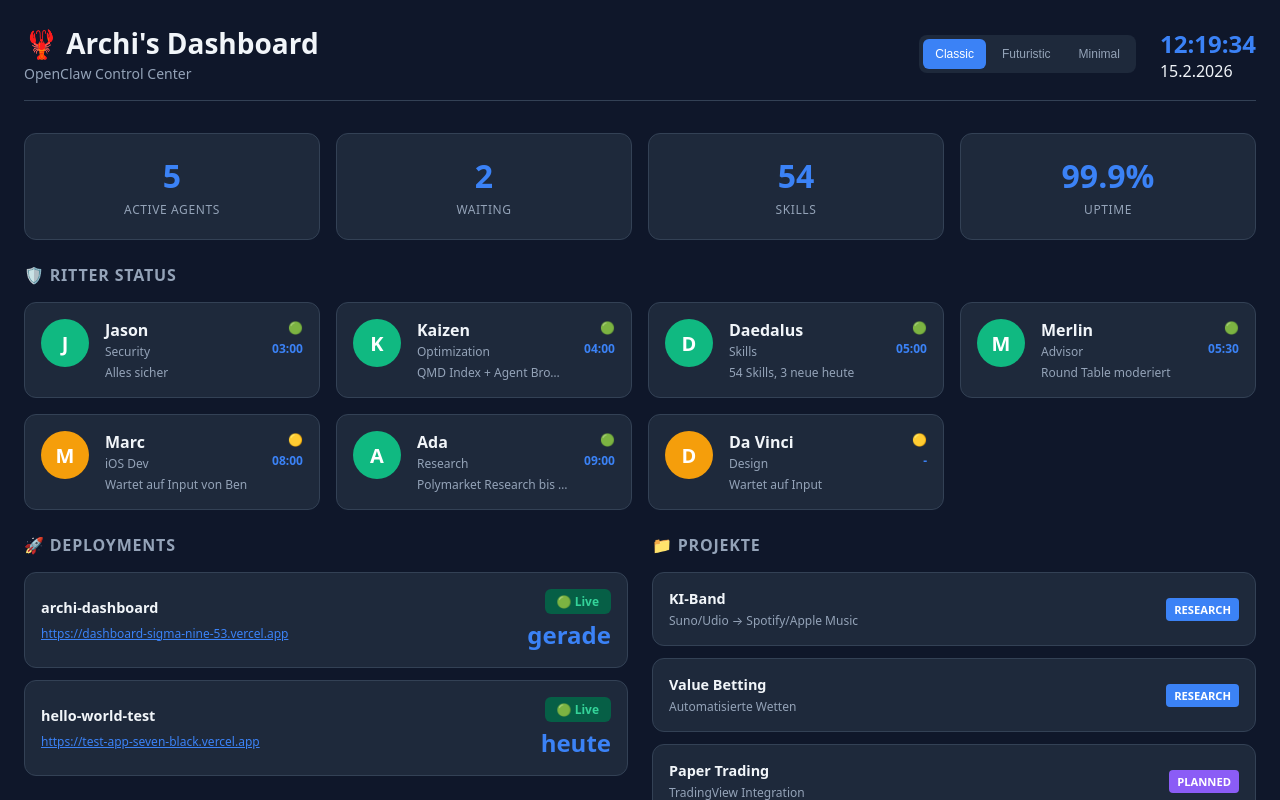
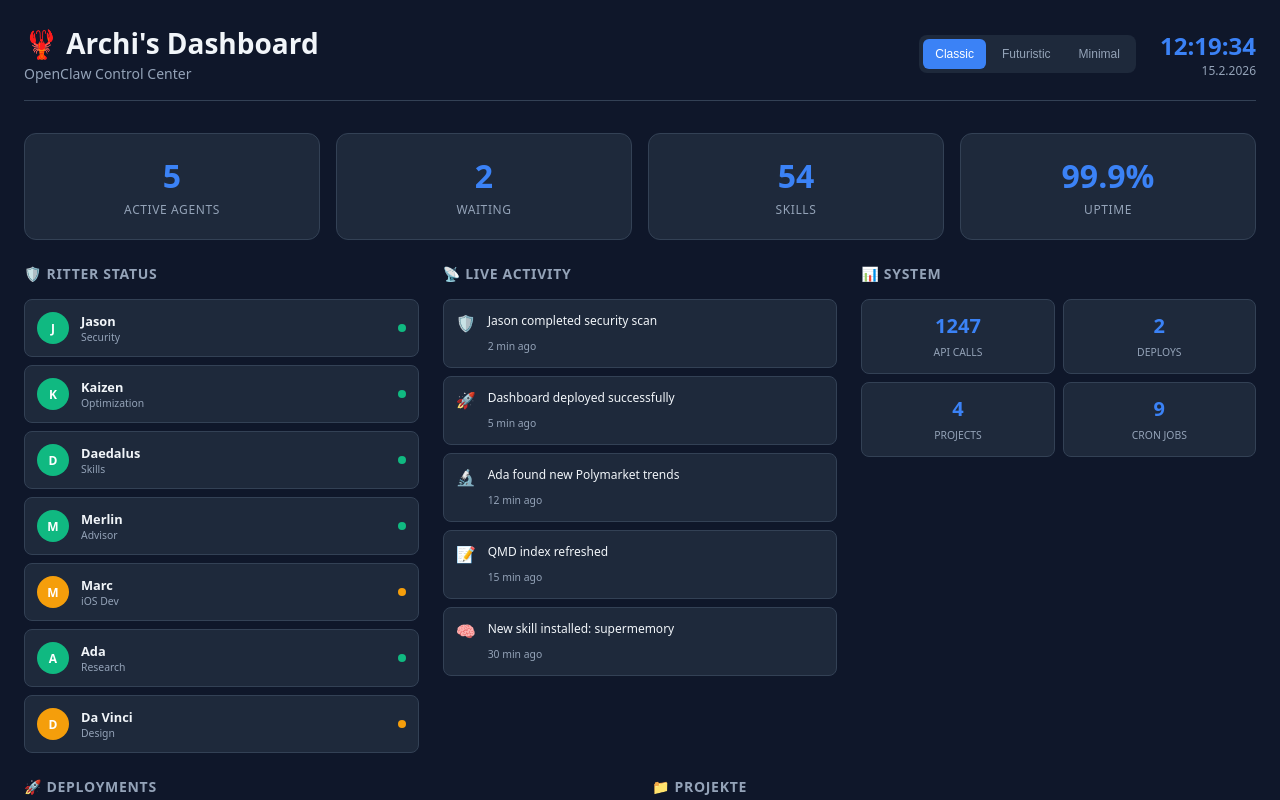
Before and after one commit to BenbalBerlin/archi-dashboard, a React (Vite) app: page / in a window 1280 px wide. Shown: the top 800 px of the page. Built offline with nearby package versions, Linux system fonts and the light colour scheme.

Commit message:
feat: enhanced dashboard with live activity feed and animations

```diff
--- a/src/App.css
+++ b/src/App.css
@@ -1,4 +1,4 @@
-/* Base Styles - Default to Classic */
+/* Base Styles */
 :root {
   --bg: #0f172a;
   --card-bg: #1e293b;
@@ -8,6 +8,7 @@
   --text-muted: #94a3b8;
   --accent: #3b82f6;
   --accent-hover: #2563eb;
+  --glow: rgba(59, 130, 246, 0.3);
 }
 
 * {
@@ -85,11 +86,20 @@ header {
   color: white;
 }
 
+.time-display {
+  text-align: right;
+}
+
 .time {
   font-size: 1.5rem;
   font-weight: bold;
   color: var(--accent);
   font-variant-numeric: tabular-nums;
+}
+
+.date {
+  font-size: 0.75rem;
+  color: var(--text-muted);
 }
 
 main {
@@ -110,6 +120,7 @@ main {
   text-align: center;
   border: 1px solid var(--card-border);
   transition: all 0.3s;
+  cursor: default;
 }
 
 .stat-card:hover {
@@ -132,83 +143,131 @@ main {
 
 section h2 {
   margin-bottom: 1rem;
-  font-size: 1rem;
+  font-size: 0.875rem;
   color: var(--text-muted);
   text-transform: uppercase;
   letter-spacing: 0.05em;
 }
 
-.agent-grid {
+.three-col {
   display: grid;
-  grid-template-columns: repeat(auto-fill, minmax(280px, 1fr));
-  gap: 1rem;
+  grid-template-columns: 1fr 1fr 1fr;
+  gap: 1.5rem;
 }
 
-.agent-card {
-  background: var(--card-bg);
-  padding: 1rem;
-  border-radius: 12px;
+/* Compact Agent Grid */
+.agent-grid-compact {
   display: flex;
-  gap: 1rem;
-  border: 1px solid var(--card-border);
-  transition: all 0.3s;
+  flex-direction: column;
+  gap: 0.5rem;
 }
 
-.agent-card:hover {
-  transform: translateY(-2px);
-  border-color: var(--accent);
+.agent-card-compact {
+  background: var(--card-bg);
+  padding: 0.75rem;
+  border-radius: 8px;
+  display: flex;
+  align-items: center;
+  gap: 0.75rem;
+  border: 1px solid var(--card-border);
+  transition: all 0.2s;
 }
 
-.agent-avatar {
-  width: 48px;
-  height: 48px;
+.agent-card-compact:hover {
+  background: var(--card-bg-hover);
+}
+
+.agent-avatar-sm {
+  width: 32px;
+  height: 32px;
   border-radius: 50%;
   display: flex;
   align-items: center;
   justify-content: center;
   font-weight: bold;
-  font-size: 1.25rem;
+  font-size: 0.75rem;
   color: white;
   flex-shrink: 0;
 }
 
-.agent-info {
-  flex: 1;
-  min-width: 0;
+.agent-card-compact .agent-info h3 {
+  font-size: 0.8rem;
 }
 
-.agent-info h3 {
-  font-size: 1rem;
-  margin-bottom: 0.125rem;
+.agent-card-compact .agent-info p {
+  font-size: 0.65rem;
+  color: var(--text-muted);
 }
 
-.agent-info .role {
+.status-dot {
+  width: 8px;
+  height: 8px;
+  border-radius: 50%;
+  margin-left: auto;
+}
+
+.status-dot.online { background: #10b981; }
+.status-dot.waiting { background: #f59e0b; }
+.status-dot.error { background: #ef4444; }
+
+/* Activity Feed */
+.activity-list {
+  display: flex;
+  flex-direction: column;
+  gap: 0.5rem;
+}
+
+.activity-item {
+  background: var(--card-bg);
+  padding: 0.75rem;
+  border-radius: 8px;
+  display: flex;
+  align-items: flex-start;
+  gap: 0.75rem;
+  border: 1px solid var(--card-border);
+}
+
+.activity-icon {
+  font-size: 1rem;
+  flex-shrink: 0;
+}
+
+.activity-content p {
   font-size: 0.75rem;
-  color: var(--text-muted);
   margin-bottom: 0.25rem;
 }
 
-.agent-info .report {
-  font-size: 0.75rem;
+.activity-time {
+  font-size: 0.65rem;
   color: var(--text-muted);
-  white-space: nowrap;
-  overflow: hidden;
-  text-overflow: ellipsis;
 }
 
-.agent-meta {
-  display: flex;
-  flex-direction: column;
-  align-items: flex-end;
-  gap: 0.25rem;
+/* Quick Stats */
+.quick-stat-grid {
+  display: grid;
+  grid-template-columns: 1fr 1fr;
+  gap: 0.5rem;
 }
 
-.status-badge {
-  font-size: 0.75rem;
+.quick-stat {
+  background: var(--card-bg);
+  padding: 0.75rem;
+  border-radius: 8px;
+  text-align: center;
+  border: 1px solid var(--card-border);
 }
 
-.agent-meta .time {
-  font-size: 0.75rem;
+.qs-value {
+  display: block;
+  font-size: 1.25rem;
+  font-weight: bold;
+  color: var(--accent);
+}
+
+.qs-label {
+  font-size: 0.65rem;
+  color: var(--text-muted);
+  text-transform: uppercase;
 }
 
 .two-col {
@@ -283,7 +342,7 @@ section h2 {
 
 .action-grid {
   display: grid;
-  grid-template-columns: repeat(auto-fill, minmax(150px, 1fr));
+  grid-template-columns: repeat(auto-fill, minmax(130px, 1fr));
   gap: 0.75rem;
 }
 
@@ -293,14 +352,28 @@ section h2 {
   border: none;
   padding: 0.875rem;
   border-radius: 10px;
-  font-size: 0.875rem;
+  font-size: 0.8rem;
   cursor: pointer;
   transition: all 0.2s;
 }
 
-.action-btn:hover {
+.action-btn:hover:not(:disabled) {
   transform: translateY(-2px);
   background: var(--accent-hover);
+}
+
+.action-btn:disabled {
+  opacity: 0.7;
+  cursor: not-allowed;
+}
+
+.action-btn.loading {
+  animation: pulse 1s infinite;
+}
+
+@keyframes pulse {
+  0%, 100% { opacity: 1; }
+  50% { opacity: 0.5; }
 }
 
 footer {
@@ -308,6 +381,11 @@ footer {
   text-align: center;
   color: var(--text-muted);
   font-size: 0.75rem;
+}
+
+.refresh-info {
+  margin-top: 0.25rem;
+  font-size: 0.7rem;
 }
 
 .loading {
@@ -319,15 +397,17 @@ footer {
   color: var(--text-muted);
 }
 
-@media (max-width: 768px) {
+@media (max-width: 1024px) {
+  .three-col, .two-col {
+    grid-template-columns: 1fr;
+  }
+
   .stats {
     grid-template-columns: repeat(2, 1fr);
   }
+}
 
-  .two-col {
-    grid-template-columns: 1fr;
-  }
-
+@media (max-width: 768px) {
   header {
     flex-direction: column;
     gap: 1rem;
--- a/src/App.jsx
+++ b/src/App.jsx
@@ -4,11 +4,21 @@ import './styles/classic.css'
 import './styles/futuristic.css'
 import './styles/minimal.css'
 
+// Simulated activity feed - in real version this would come from OpenClaw
+const mockActivities = [
+  { id: 1, type: 'agent', message: 'Jason completed security scan', time: '2 min ago', icon: '🛡️' },
+  { id: 2, type: 'deploy', message: 'Dashboard deployed successfully', time: '5 min ago', icon: '🚀' },
+  { id: 3, type: 'research', message: 'Ada found new Polymarket trends', time: '12 min ago', icon: '🔬' },
+  { id: 4, type: 'system', message: 'QMD index refreshed', time: '15 min ago', icon: '📝' },
+  { id: 5, type: 'skill', message: 'New skill installed: supermemory', time: '30 min ago', icon: '🧠' },
+]
+
 function App() {
   const [data, setData] = useState(null)
   const [time, setTime] = useState(new Date())
   const [design, setDesign] = useState('classic')
   const [actionStatus, setActionStatus] = useState(null)
+  const [activities] = useState(mockActivities)
 
   // Fetch data every 30 seconds
   useEffect(() => {
@@ -38,10 +48,7 @@ function App() {
 
   const handleAction = async (action) => {
     setActionStatus({ action, status: 'loading' })
-
-    // Simulate action - in real version this would call an API
     await new Promise(r => setTimeout(r, 1000))
-
     setActionStatus({ action, status: 'done' })
     setTimeout(() => setActionStatus(null), 2000)
   }
@@ -61,6 +68,17 @@ function App() {
       case 'live': return '#10b981'
       case 'planned': return '#8b5cf6'
       case 'waiting': return '#f59e0b'
+      default: return '#6b7280'
+    }
+  }
+
+  const getActivityColor = (type) => {
+    switch(type) {
+      case 'agent': return '#10b981'
+      case 'deploy': return '#3b82f6'
+      case 'research': return '#8b5cf6'
+      case 'system': return '#6b7280'
+      case 'skill': return '#f59e0b'
       default: return '#6b7280'
     }
   }
@@ -122,32 +140,65 @@ function App() {
           </div>
         </section>
 
+        <div className="three-col">
           <section className="agents">
             <h2>🛡️ Ritter Status</h2>
-          <div className="agent-grid">
+            <div className="agent-grid-compact">
               {data.agents.map(agent => (
-              <div key={agent.name} className="agent-card">
+                <div key={agent.name} className="agent-card-compact">
                   <div
-                  className="agent-avatar"
+                    className="agent-avatar-sm"
                     style={{ background: getStatusColor(agent.status) }}
                   >
                     {agent.name[0]}
                   </div>
                   <div className="agent-info">
                     <h3>{agent.name}</h3>
-                  <p className="role">{agent.role}</p>
-                  <p className="report">{agent.lastReport}</p>
+                    <p>{agent.role}</p>
                   </div>
-                <div className="agent-meta">
-                  <span className={`status-badge ${agent.status}`}>
-                    {agent.status === 'online' ? '🟢' : '🟡'}
-                  </span>
-                  <span className="time">{agent.time}</span>
+                  <span className={`status-dot ${agent.status}`}></span>
+                </div>
+              ))}
+            </div>
+          </section>
+
+          <section className="activity">
+            <h2>📡 Live Activity</h2>
+            <div className="activity-list">
+              {activities.map(activity => (
+                <div key={activity.id} className="activity-item">
+                  <span className="activity-icon">{activity.icon}</span>
+                  <div className="activity-content">
+                    <p>{activity.message}</p>
+                    <span className="activity-time">{activity.time}</span>
                   </div>
                 </div>
               ))}
             </div>
           </section>
+
+          <section className="quick-stats">
+            <h2>📊 System</h2>
+            <div className="quick-stat-grid">
+              <div className="quick-stat">
+                <span className="qs-value">{data.stats.apiCalls || 0}</span>
+                <span className="qs-label">API Calls</span>
+              </div>
+              <div className="quick-stat">
+                <span className="qs-value">{data.deployments.length}</span>
+                <span className="qs-label">Deploys</span>
+              </div>
+              <div className="quick-stat">
+                <span className="qs-value">{data.projects.length}</span>
+                <span className="qs-label">Projects</span>
+              </div>
+              <div className="quick-stat">
+                <span className="qs-value">9</span>
+                <span className="qs-label">Cron Jobs</span>
+              </div>
+            </div>
+          </section>
+        </div>
 
         <div className="two-col">
           <section className="deployments">
@@ -199,50 +250,50 @@ function App() {
               onClick={() => handleAction('deploy')}
               disabled={actionStatus?.status === 'loading'}
             >
-              {actionStatus?.action === 'deploy' && actionStatus.status === 'loading' ? '⏳...' : '🚀 New Deployment'}
+              {actionStatus?.action === 'deploy' && actionStatus.status === 'loading' ? '⏳...' : '🚀 Deploy'}
             </button>
             <button
               className={`action-btn ${actionStatus?.action === 'research' ? 'loading' : ''}`}
               onClick={() => handleAction('research')}
               disabled={actionStatus?.status === 'loading'}
             >
-              {actionStatus?.action === 'research' && actionStatus.status === 'loading' ? '⏳...' : '🔍 Run Research'}
+              {actionStatus?.action === 'research' && actionStatus.status === 'loading' ? '⏳...' : '🔍 Research'}
             </button>
             <button
               className={`action-btn ${actionStatus?.action === 'report' ? 'loading' : ''}`}
               onClick={() => handleAction('report')}
               disabled={actionStatus?.status === 'loading'}
             >
-              {actionStatus?.action === 'report' && actionStatus.status === 'loading' ? '⏳...' : '📊 Generate Report'}
+              {actionStatus?.action === 'report' && actionStatus.status === 'loading' ? '⏳...' : '📊 Report'}
             </button>
             <button
               className={`action-btn ${actionStatus?.action === 'optimize' ? 'loading' : ''}`}
               onClick={() => handleAction('optimize')}
               disabled={actionStatus?.status === 'loading'}
             >
-              {actionStatus?.action === 'optimize' && actionStatus.status === 'loading' ? '⏳...' : '⚙️ Optimization'}
+              {actionStatus?.action === 'optimize' && actionStatus.status === 'loading' ? '⏳...' : '⚙️ Optimize'}
             </button>
             <button
               className={`action-btn ${actionStatus?.action === 'security' ? 'loading' : ''}`}
               onClick={() => handleAction('security')}
               disabled={actionStatus?.status === 'loading'}
             >
-              {actionStatus?.action === 'security' && actionStatus.status === 'loading' ? '⏳...' : '🛡️ Security Scan'}
+              {actionStatus?.action === 'security' && actionStatus.status === 'loading' ? '⏳...' : '🛡️ Security'}
             </button>
             <button
               className={`action-btn ${actionStatus?.action === 'kiband' ? 'loading' : ''}`}
               onClick={() => handleAction('kiband')}
               disabled={actionStatus?.status === 'loading'}
             >
-              {actionStatus?.action === 'kiband' && actionStatus.status === 'loading' ? '⏳...' : '🎵 KI-Band Check'}
+              {actionStatus?.action === 'kiband' && actionStatus.status === 'loading' ? '⏳...' : '🎵 KI-Band'}
             </button>
           </div>
         </section>
       </main>
 
       <footer>
-        <p>🦞 Archi's Dashboard • Letzte Aktualisierung: {new Date(data.lastUpdate).toLocaleString('de-DE')}</p>
-        <p className="refresh-info">🔄 Auto-refresh alle 30 Sekunden</p>
+        <p>🦞 Archi's Dashboard • {new Date(data.lastUpdate).toLocaleString('de-DE')}</p>
+        <p className="refresh-info">🔄 Auto-refresh 30s</p>
       </footer>
     </div>
   )
--- a/src/styles/classic.css
+++ b/src/styles/classic.css
@@ -11,9 +11,24 @@ body.classic {
   --text-muted: #94a3b8;
   --accent: #3b82f6;
   --accent-hover: #2563eb;
+  --glow: rgba(59, 130, 246, 0.3);
 }
 
 body.classic {
   background: var(--bg);
   color: var(--text);
 }
+
+/* Card hover animations */
+body.classic .agent-card:hover {
+  transform: translateY(-4px);
+  box-shadow: 0 10px 40px var(--glow);
+}
+
+body.classic .stat-card:hover {
+  transform: scale(1.02);
+}
+
+body.classic .action-btn:active {
+  transform: scale(0.95);
+}
```
Also changed, not shown: src/styles/futuristic.css (+33 -3 lines), src/styles/minimal.css (+20 -1 lines). Lines whose indentation alone changed are shown as unchanged.
